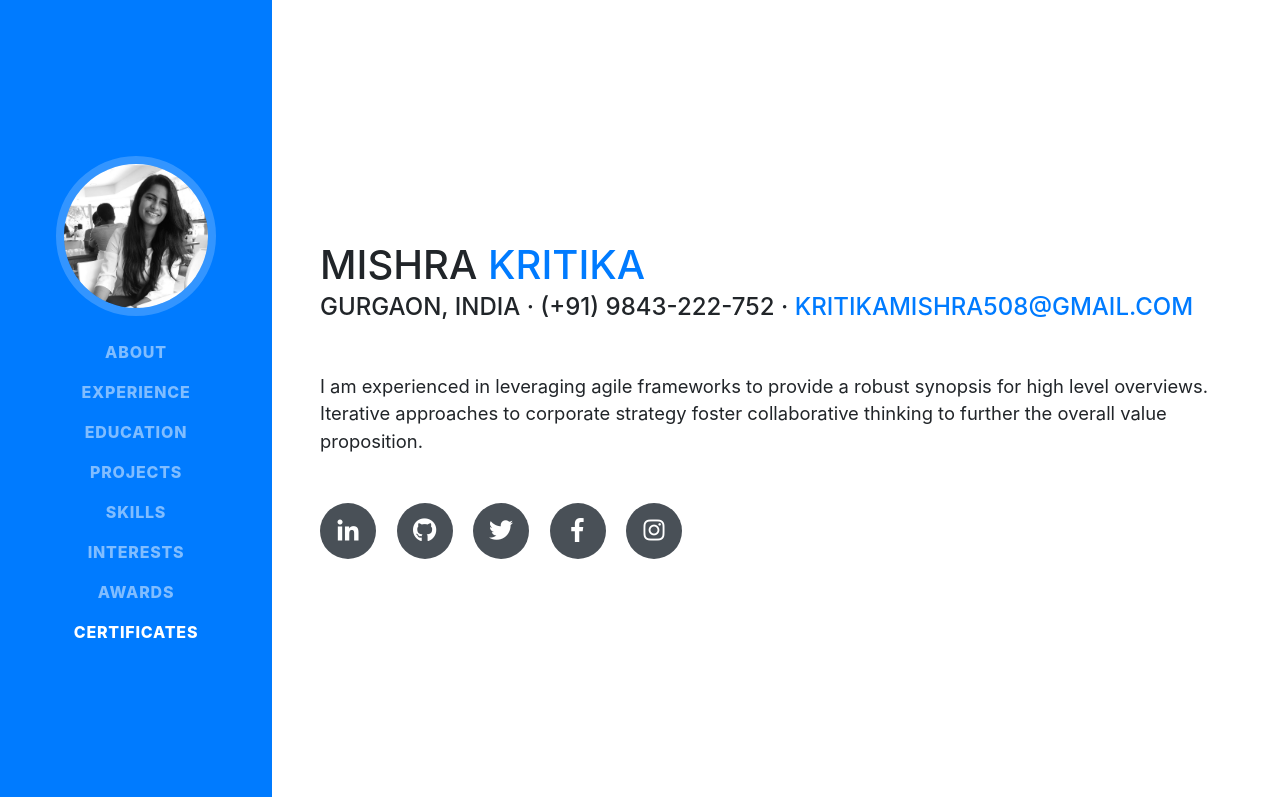
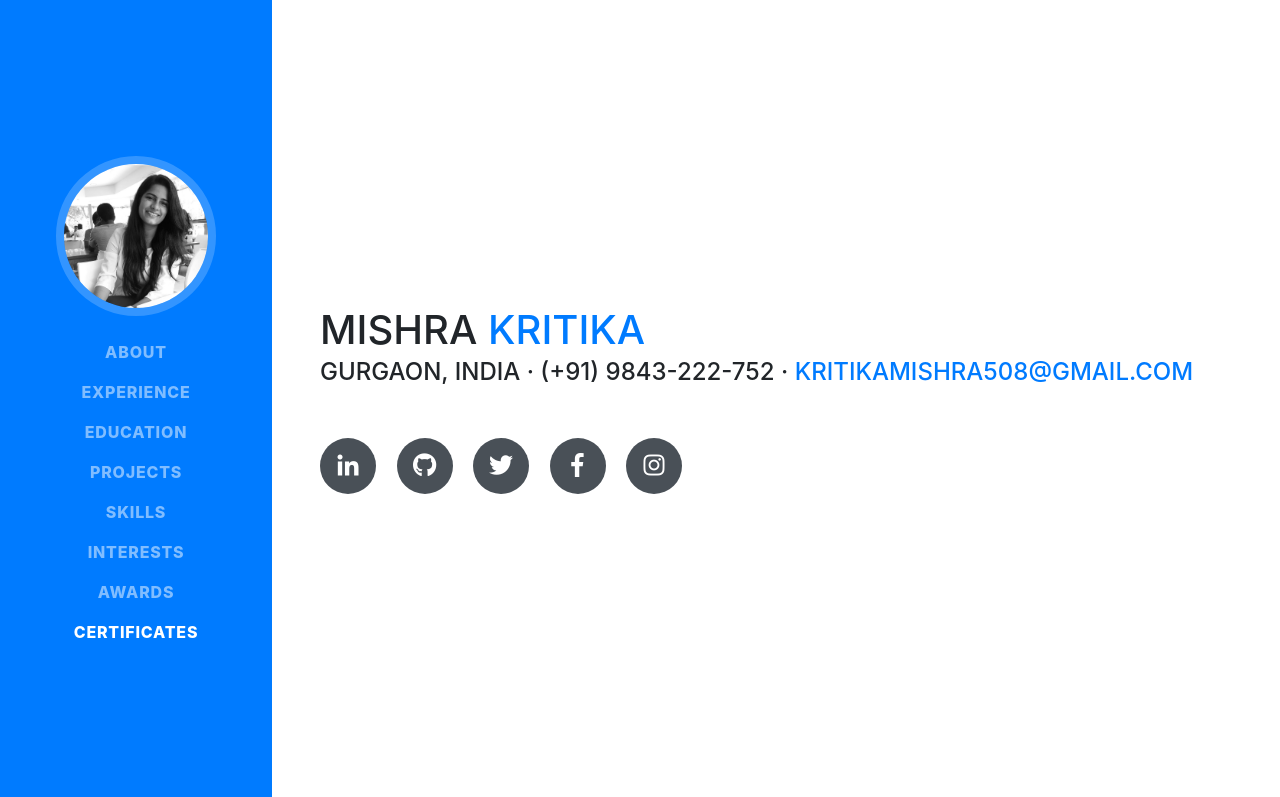
Before and after one commit to kritika58/old_temp, a website with bundled scripts: page index.html in a window 1280 px wide. Shown: the top 797 px of the page. Built offline with nearby package versions, Linux system fonts and the light colour scheme; a web font is replaced by a local one.

Commit message:
interest2

```diff
--- a/index.html
+++ b/index.html
@@ -74,9 +74,7 @@
             <a href="mailto:kritikamishra508@gmail.com">kritikamishra508@gmail.com</a>
           </div>
           <p class="lead mb-5">
-
-            I am experienced in leveraging agile frameworks to provide a robust synopsis for high level overviews.
-            Iterative approaches to corporate strategy foster collaborative thinking to further the overall value proposition.</p>
+                </p>
           <div class="social-icons">
             <a target="_blank" href="https://www.linkedin.com/in/kritika-mishra-a28809b7/">
               <i class="fab fa-linkedin-in"></i>
```
